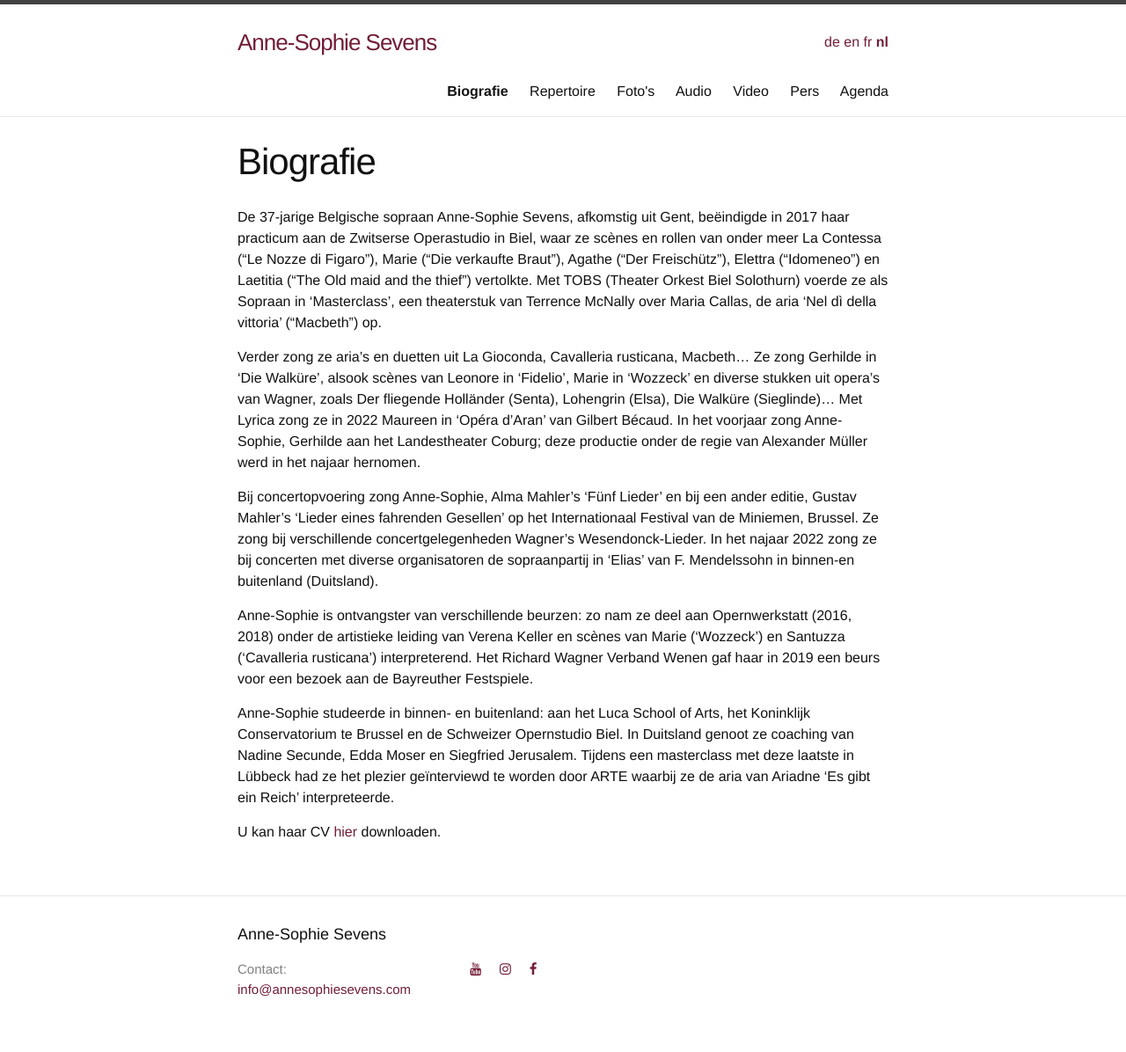
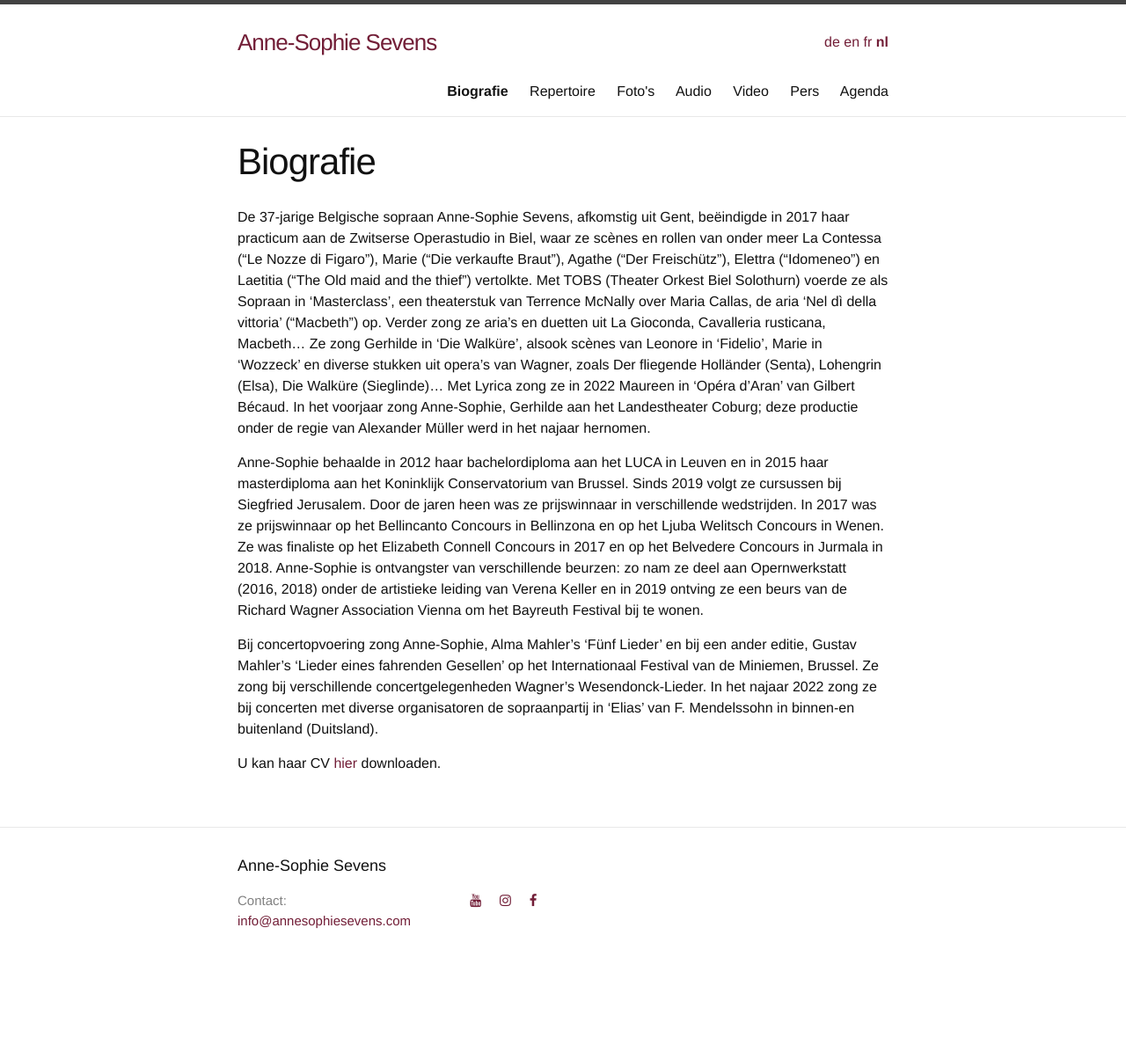
Before and after one commit to annesophie-sevens/annesophie-sevens.github.io, a Jekyll site: the page built from biography-nl.md, in a window 1280 px wide. Shown: the whole page at 88% size. Built offline with Jekyll 4.4.1, drawn with Linux system fonts in a browser that asks for light colours; nearby versions of some CDN libraries; after the commit the page ends 1118 px from its top, so only the background shows below that.

Commit message:
Update biography-nl.md

```diff
--- a/biography-nl.md
+++ b/biography-nl.md
@@ -6,14 +6,10 @@ lang: nl
 ref: biography
 
 ---
-De 37-jarige Belgische sopraan Anne-Sophie Sevens, afkomstig uit Gent, beëindigde in 2017 haar practicum aan de Zwitserse Operastudio in Biel, waar ze scènes en rollen van onder meer La Contessa (“Le Nozze di Figaro”), Marie (“Die verkaufte Braut”), Agathe (“Der Freischütz”), Elettra (“Idomeneo”) en Laetitia (“The Old maid and the thief”) vertolkte. Met TOBS (Theater Orkest Biel Solothurn) voerde ze als Sopraan in ‘Masterclass’, een theaterstuk van Terrence McNally over Maria Callas, de aria ‘Nel dì della vittoria’ (“Macbeth”) op.
+De 37-jarige Belgische sopraan Anne-Sophie Sevens, afkomstig uit Gent, beëindigde in 2017 haar practicum aan de Zwitserse Operastudio in Biel, waar ze scènes en rollen van onder meer La Contessa (“Le Nozze di Figaro”), Marie (“Die verkaufte Braut”), Agathe (“Der Freischütz”), Elettra (“Idomeneo”) en Laetitia (“The Old maid and the thief”) vertolkte. Met TOBS (Theater Orkest Biel Solothurn) voerde ze als Sopraan in ‘Masterclass’, een theaterstuk van Terrence McNally over Maria Callas, de aria ‘Nel dì della vittoria’ (“Macbeth”) op. Verder zong ze aria’s en duetten uit La Gioconda, Cavalleria rusticana, Macbeth… Ze zong Gerhilde in ‘Die Walküre’, alsook scènes van Leonore in ‘Fidelio’, Marie in ‘Wozzeck’ en diverse stukken uit opera’s van Wagner, zoals Der fliegende Holländer (Senta), Lohengrin (Elsa), Die Walküre (Sieglinde)… Met Lyrica zong ze in 2022 Maureen in ‘Opéra d’Aran’ van Gilbert Bécaud. In het voorjaar zong Anne-Sophie, Gerhilde aan het Landestheater Coburg; deze productie onder de regie van Alexander Müller werd in het najaar hernomen.
 
-Verder zong ze aria’s en duetten uit La Gioconda, Cavalleria rusticana, Macbeth… Ze zong Gerhilde in ‘Die Walküre’, alsook scènes van Leonore in ‘Fidelio’, Marie in ‘Wozzeck’ en diverse stukken uit opera’s van Wagner, zoals Der fliegende Holländer (Senta), Lohengrin (Elsa), Die Walküre (Sieglinde)… Met Lyrica zong ze in 2022 Maureen in ‘Opéra d’Aran’ van Gilbert Bécaud. In het voorjaar zong Anne-Sophie, Gerhilde aan het Landestheater Coburg; deze productie onder de regie van Alexander Müller werd in het najaar hernomen.
+Anne-Sophie behaalde in 2012 haar bachelordiploma aan het LUCA in Leuven en in 2015 haar masterdiploma aan het Koninklijk Conservatorium van Brussel. Sinds 2019 volgt ze cursussen bij Siegfried Jerusalem. Door de jaren heen was ze prijswinnaar in verschillende wedstrijden. In 2017 was ze prijswinnaar op het Bellincanto Concours in Bellinzona en op het Ljuba Welitsch Concours in Wenen. Ze was finaliste op het Elizabeth Connell Concours in 2017 en op het Belvedere Concours in Jurmala in 2018. Anne-Sophie is ontvangster van verschillende beurzen: zo nam ze deel aan Opernwerkstatt (2016, 2018) onder de artistieke leiding van Verena Keller en in 2019 ontving ze een beurs van de Richard Wagner Association Vienna om het Bayreuth Festival bij te wonen.
 
 Bij concertopvoering zong Anne-Sophie, Alma Mahler’s ‘Fünf Lieder’ en bij een ander editie, Gustav Mahler’s ‘Lieder eines fahrenden Gesellen’ op het Internationaal Festival van de Miniemen, Brussel. Ze zong bij verschillende concertgelegenheden  Wagner’s Wesendonck-Lieder. In het najaar 2022 zong ze bij concerten met diverse organisatoren de sopraanpartij in ‘Elias’ van F. Mendelssohn in binnen-en buitenland (Duitsland).
 
-Anne-Sophie is ontvangster van verschillende beurzen: zo nam ze deel aan Opernwerkstatt (2016, 2018) onder de artistieke leiding van Verena Keller en scènes van Marie (‘Wozzeck’) en Santuzza (‘Cavalleria rusticana’) interpreterend. Het Richard Wagner Verband Wenen gaf haar in 2019 een beurs voor een bezoek aan de Bayreuther Festspiele.
-
-Anne-Sophie studeerde in binnen- en buitenland: aan het Luca School of Arts, het Koninklijk Conservatorium te Brussel en de Schweizer Opernstudio Biel. In Duitsland genoot ze coaching van Nadine Secunde, Edda Moser en Siegfried Jerusalem. Tijdens een masterclass met deze laatste in Lübbeck had ze het plezier geïnterviewd te worden door ARTE waarbij ze de aria van Ariadne ‘Es gibt ein Reich’ interpreteerde.
-
 U kan haar CV [hier]({{ site.baseurl }}/assets/CV.pdf) downloaden.
```
